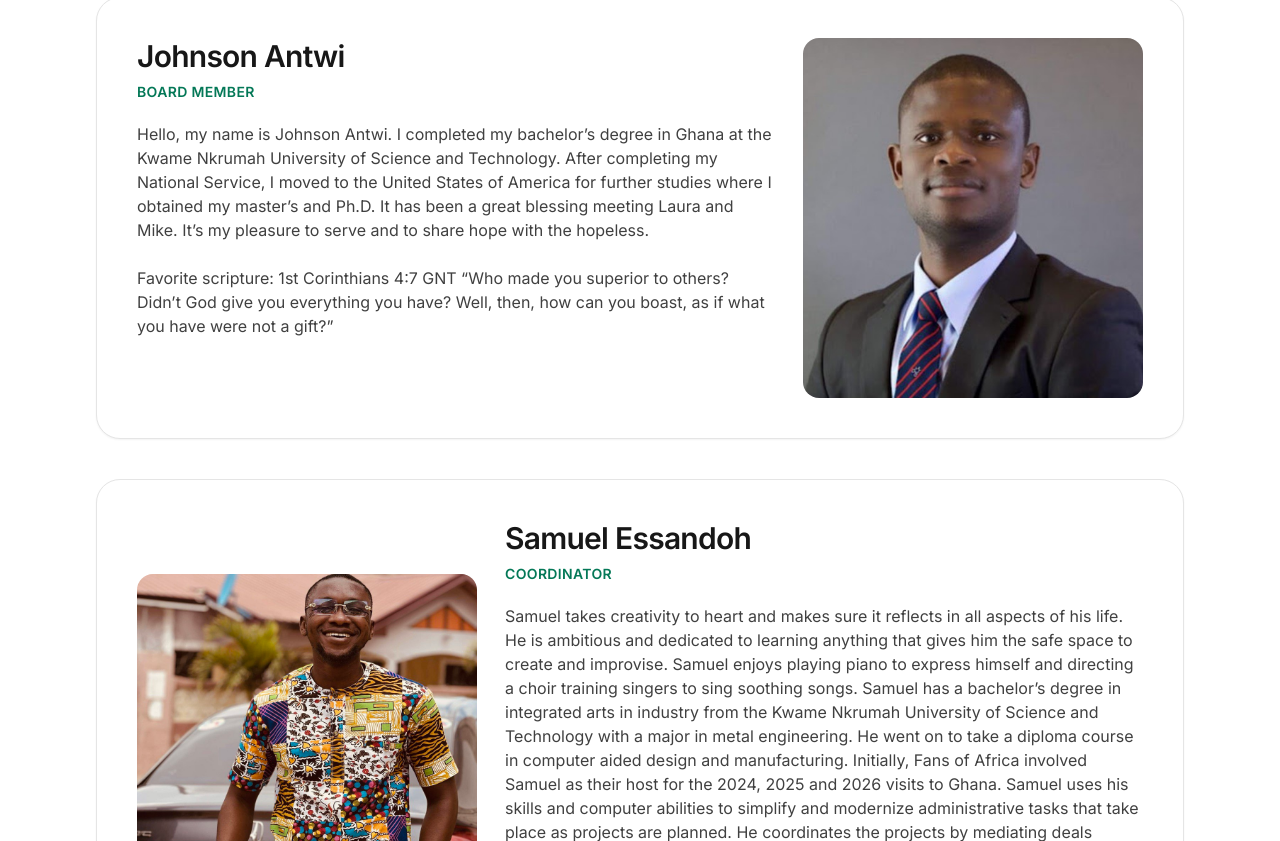
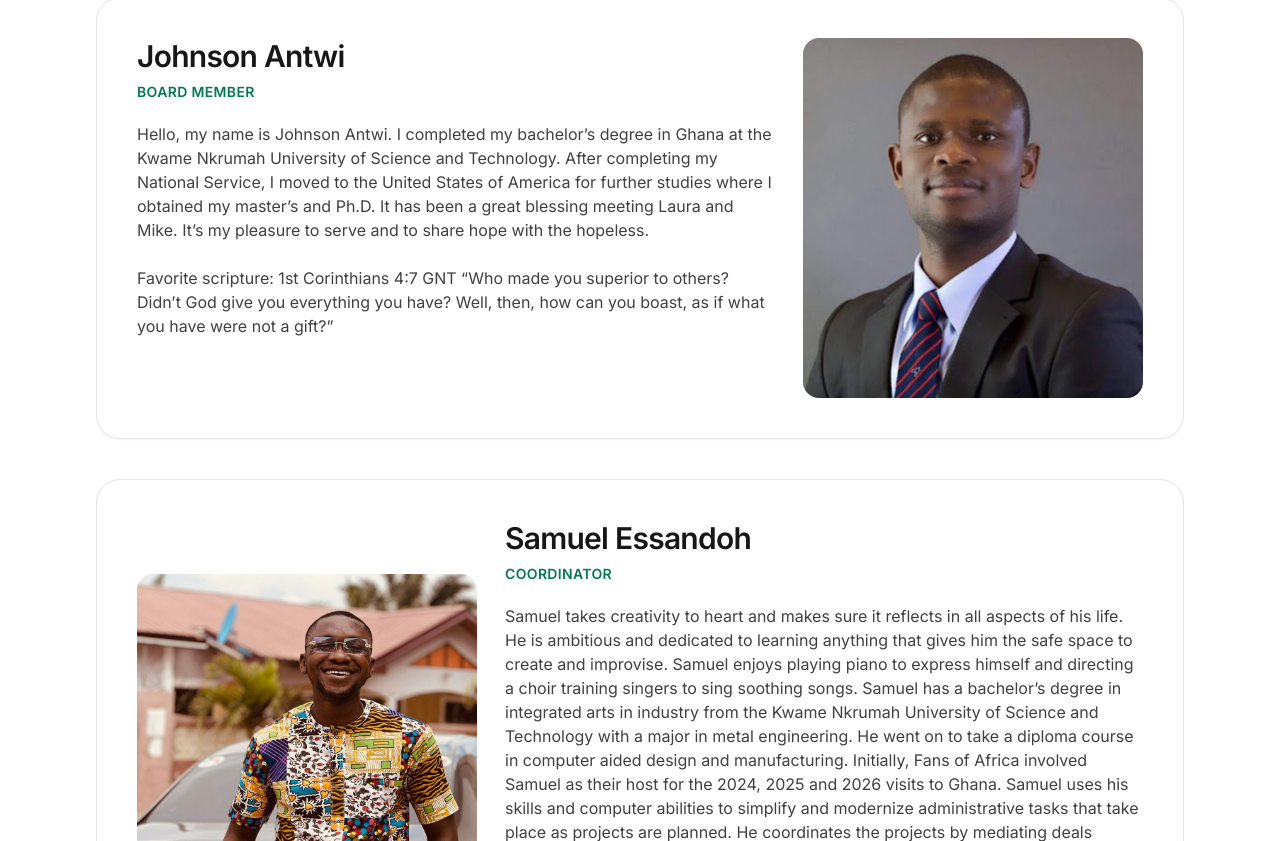
Before and after one commit to dampknet/fans-of-africa, a Next.js app: page /about in a window 1280 px wide. Shown: the part 2846-3687 px from the top of the page. Built offline with nearby package versions, Linux system fonts and the light colour scheme.

Commit message:
update of image in about

```diff
--- a/src/app/(site)/about/page.tsx
+++ b/src/app/(site)/about/page.tsx
@@ -257,7 +257,7 @@ function Person({
             src={img}
             alt={name}
             fill
-            className="object-cover object-center"
+            className="object-cover object-[50%_10%]"
           />
         </div>
       </div>
```
